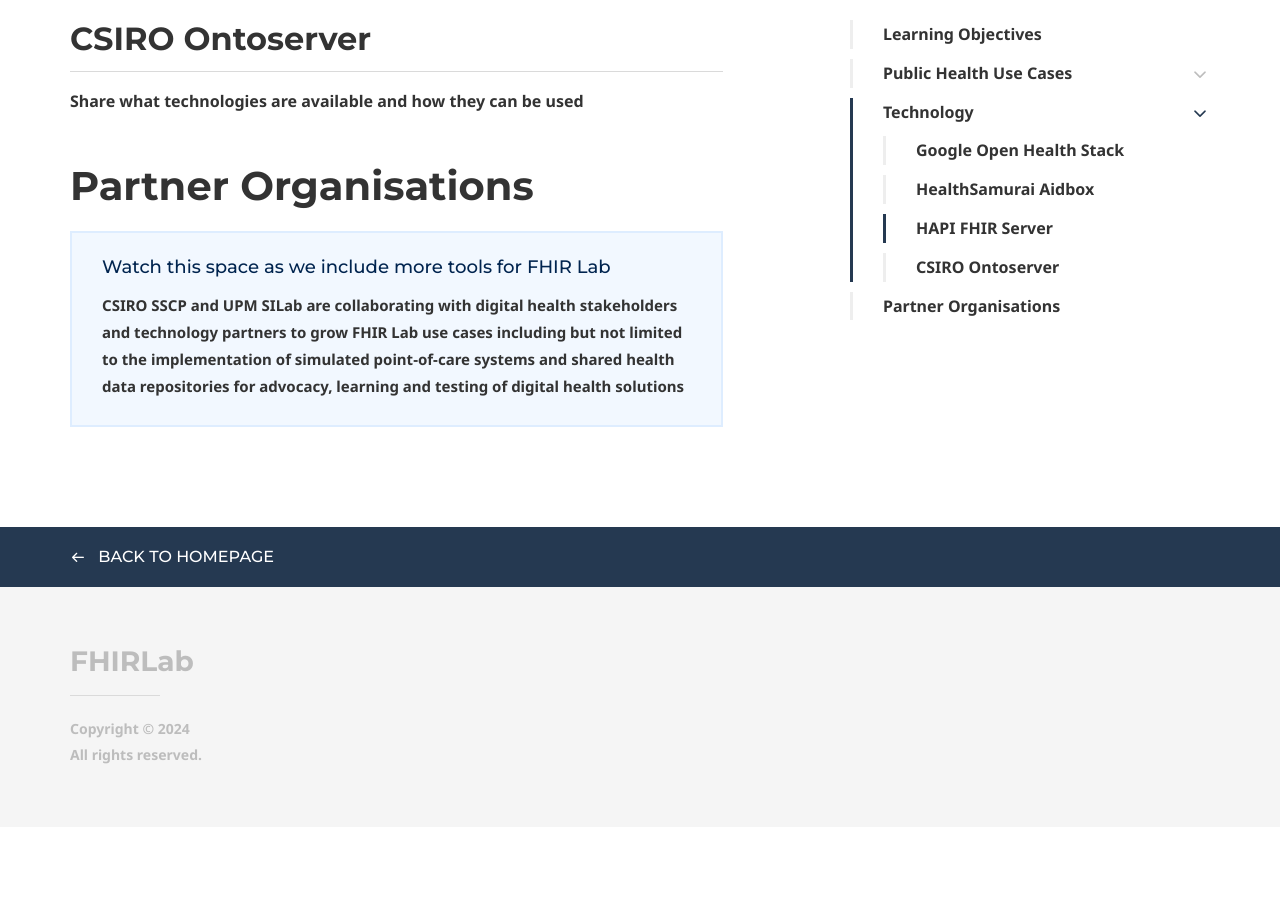
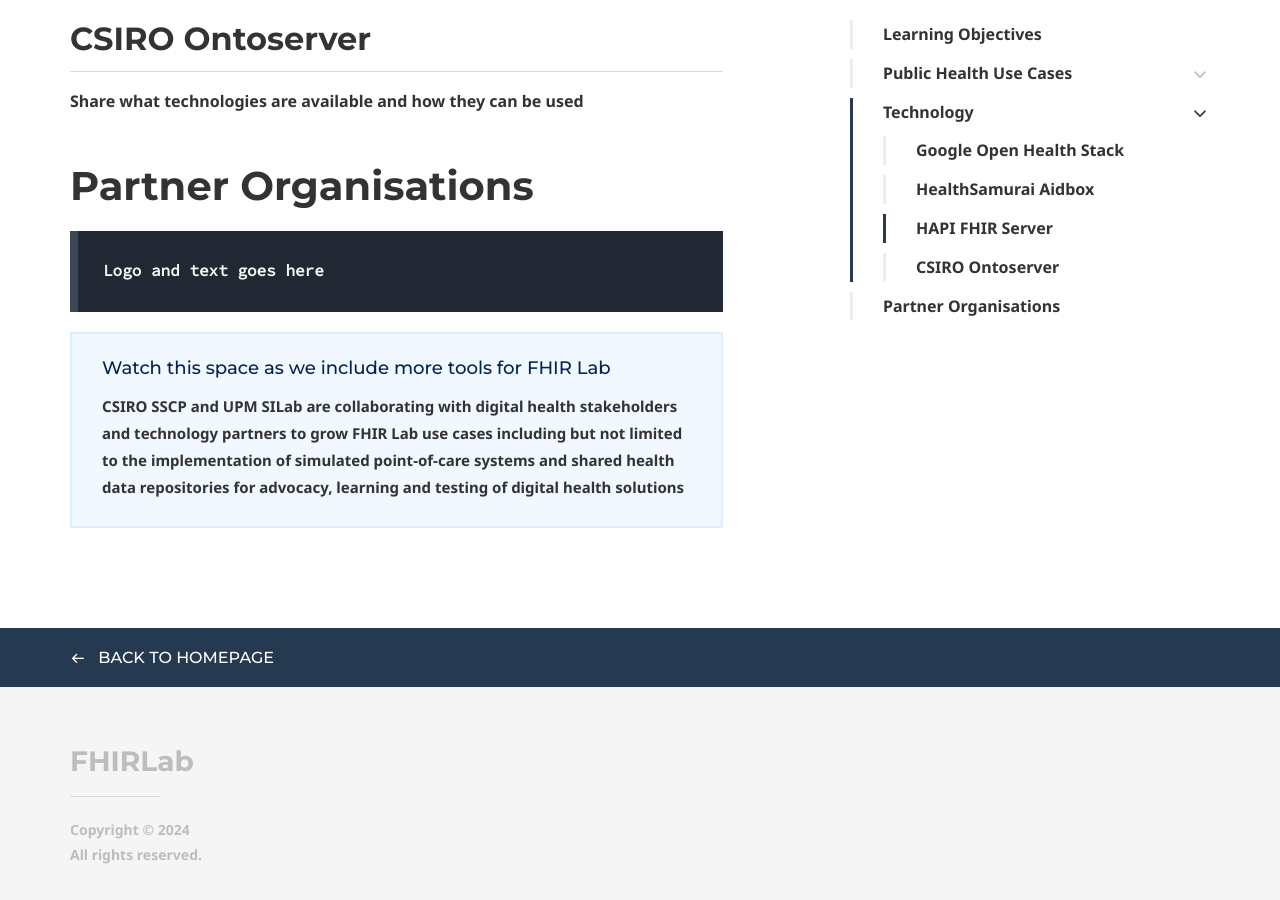
Before and after one commit to upmsilab/FHIRLab, a Jekyll site: the page built from bootcamp2025/index.md, in a window 1280 px wide and 900 px high, scrolled down 2055 px. Built offline with Jekyll 4.4.1, drawn with Linux system fonts in a browser that asks for light colours; some web fonts are replaced; before the commit the page ends 2882 px from its top, so only the background shows below that; some of the changed lines change nothing that is shown.

Commit message:
Update index.md

```diff
--- a/bootcamp2025/index.md
+++ b/bootcamp2025/index.md
@@ -8,36 +8,8 @@
 title: Digital Health Interoperability Bootcamp Manila 2025
 description: "<strong>Learn to build FHIR-native solutions and mobile applications with guidance from the industry's top leaders<strong>"
 
-# Author box
-# author:
-#    title: "by Google Gemini"
-#    title_url: 'https://en.wikipedia.org/wiki/Gemini_(language_model)'
-#    external_url: true
-#    description: "content created by LLM"
-
 # Micro navigation
 micro_nav: true
-
-# Page navigation
-# page_nav:
-#   prev:
-#        content: Community
-#        url: '../community'
-#    next:
-#        content: Vision
-#        url: '../vision'
-
-
-# Grid navigation
-grid_navigation:
-    - title: HAPI
-      excerpt: Our Clinical Data Repository (CDR).
-      cta: Work with medical data ...
-      url: '#'
-    - title: Ontoserver
-      excerpt: Our Terminology Server (TX).
-      cta: Work with medical terminology ...
-      url: '#'
 
 ---
 # Learning Objectives
@@ -68,6 +40,7 @@
   Share what technologies are available and how they can be used
 
 # Partner Organisations
+    Logo and text goes here
 
 
 <div class="callout callout--info">
```
